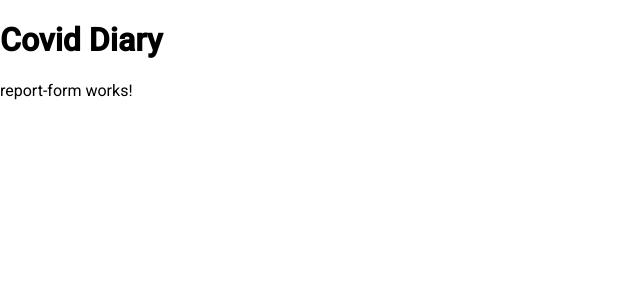
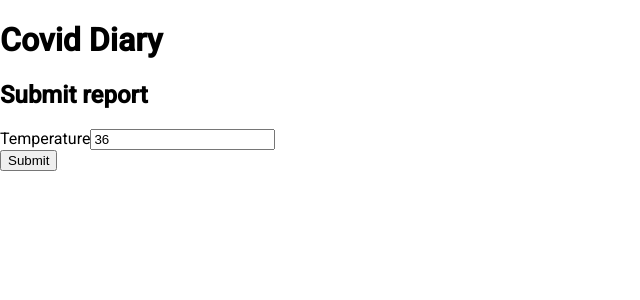
Before and after one commit to vhermecz/covid-diary, an Angular app in the folder frontend/: page /report in a window 1280 px wide. Shown: the top 300 px of the page, without its empty margins (0-640 px from the left). Built offline with nearby package versions, Linux system fonts and the light colour scheme.

Commit message:
Add submit form

```diff
--- a/frontend/src/app/report-form/report-form.component.html
+++ b/frontend/src/app/report-form/report-form.component.html
@@ -1 +1,18 @@
-<p>report-form works!</p>
+<div class="container">
+    <h2>Submit report</h2>
+    <form #reportForm="ngForm">
+        <div class="form-group">
+            <label for="temperature">Temperature</label>
+            <input
+                id="temperature"
+                name="temperature"
+                [(ngModel)]="model.temperature"
+                type="number"
+                class="form-control"
+                required
+            />
+        </div>
+
+        <button type="submit" class="btn btn-success">Submit</button>
+    </form>
+</div>
--- a/frontend/src/app/report-form/report-form.component.ts
+++ b/frontend/src/app/report-form/report-form.component.ts
@@ -1,4 +1,6 @@
 import { Component, OnInit } from '@angular/core';
+
+import { Report } from '../report';
 
 @Component({
   selector: 'app-report-form',
@@ -7,9 +9,14 @@ import { Component, OnInit } from '@angular/core';
 })
 export class ReportFormComponent implements OnInit {
 
+  model = Report.usingDefaults();
+  submitted = false;
+
   constructor() { }
 
   ngOnInit(): void {
   }
 
+  // TODO: Remove this when we're done
+  get diagnostic() { return JSON.stringify(this.model); }
 }
--- a/frontend/src/app/report.ts
+++ b/frontend/src/app/report.ts
@@ -3,6 +3,12 @@ export class Report {
     public temperature: number,
     public dryCough: boolean,
     public wetCough: boolean,
-    public tiredness:boolean
-  ) { }
+    public tiredness: boolean
+  ) {
+    this.temperature = temperature;
+  }
+
+  static usingDefaults(): Report {
+    return new Report(36.0, false, false, false);
+  }
 }
```
